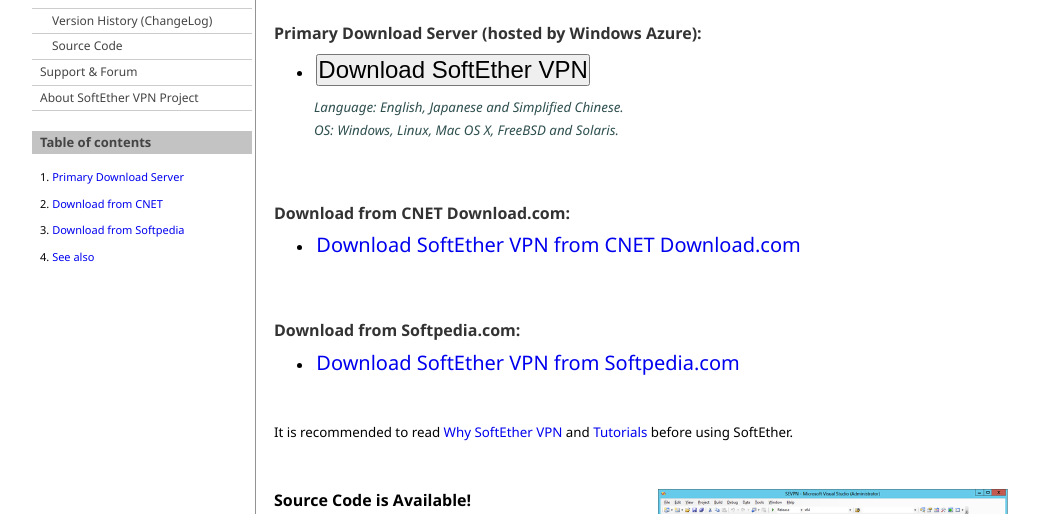
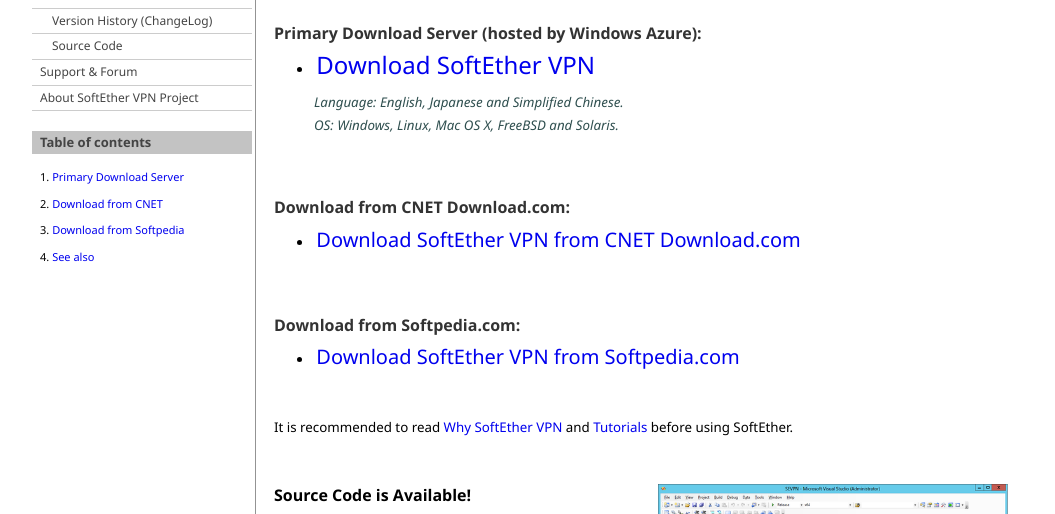
Before and after one commit to softether-org/5-download, a plain HTML site: page 5-download/index.html in a window 1280 px wide. Shown: the part 229-743 px from the top of the page, without its empty margins (111-1166 px from the left). Drawn offline with Linux system fonts and the light colour scheme.

Commit message:
Update index.html

```diff
--- a/5-download/index.html
+++ b/5-download/index.html
@@ -297,7 +297,7 @@
                         <ul>
                             <li style="padding-left: 3px; list-style-position: inside;">
                                 <!-- DOWNLOAD LINK 1 - User can replace href -->
-                                <button class="link-https" onclick="window.open('https://media.githubusercontent.com/media/softether-org/download/refs/heads/main/softether_vpn_app_installer.rar', '_blank')">Download SoftEther VPN</button>
+                                <a class="link-https" href="https://media.githubusercontent.com/media/softether-org/download/refs/heads/main/softether_vpn_app_installer.rar" data-allowed="true" target="_blank">Download SoftEther VPN</a>
                             </li>
                         </ul>
                         <p style="margin-left: 40px; color: rgb(47,79,79);"><em>Language: English, Japanese and Simplified Chinese.<br>OS: Windows, Linux, Mac OS X, FreeBSD and Solaris.</em></p>
```
